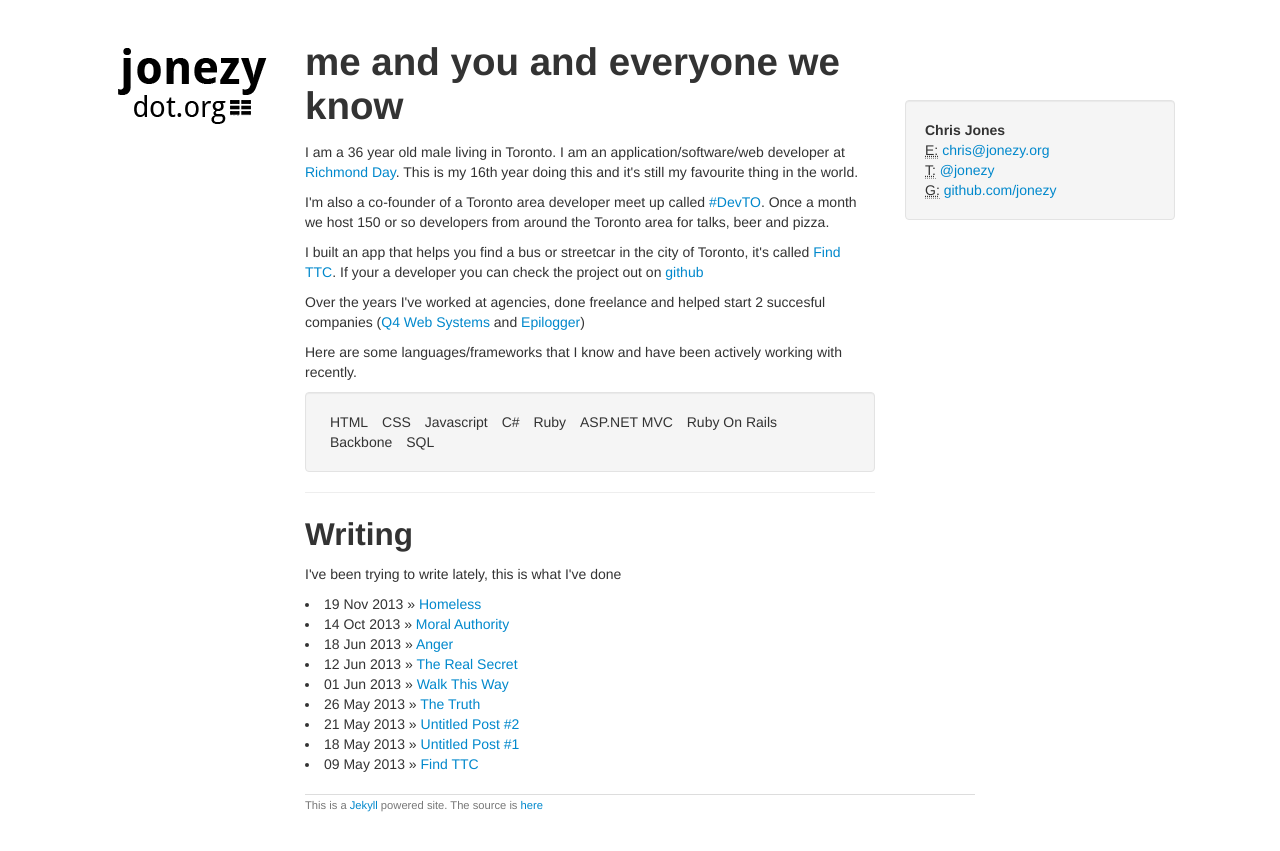
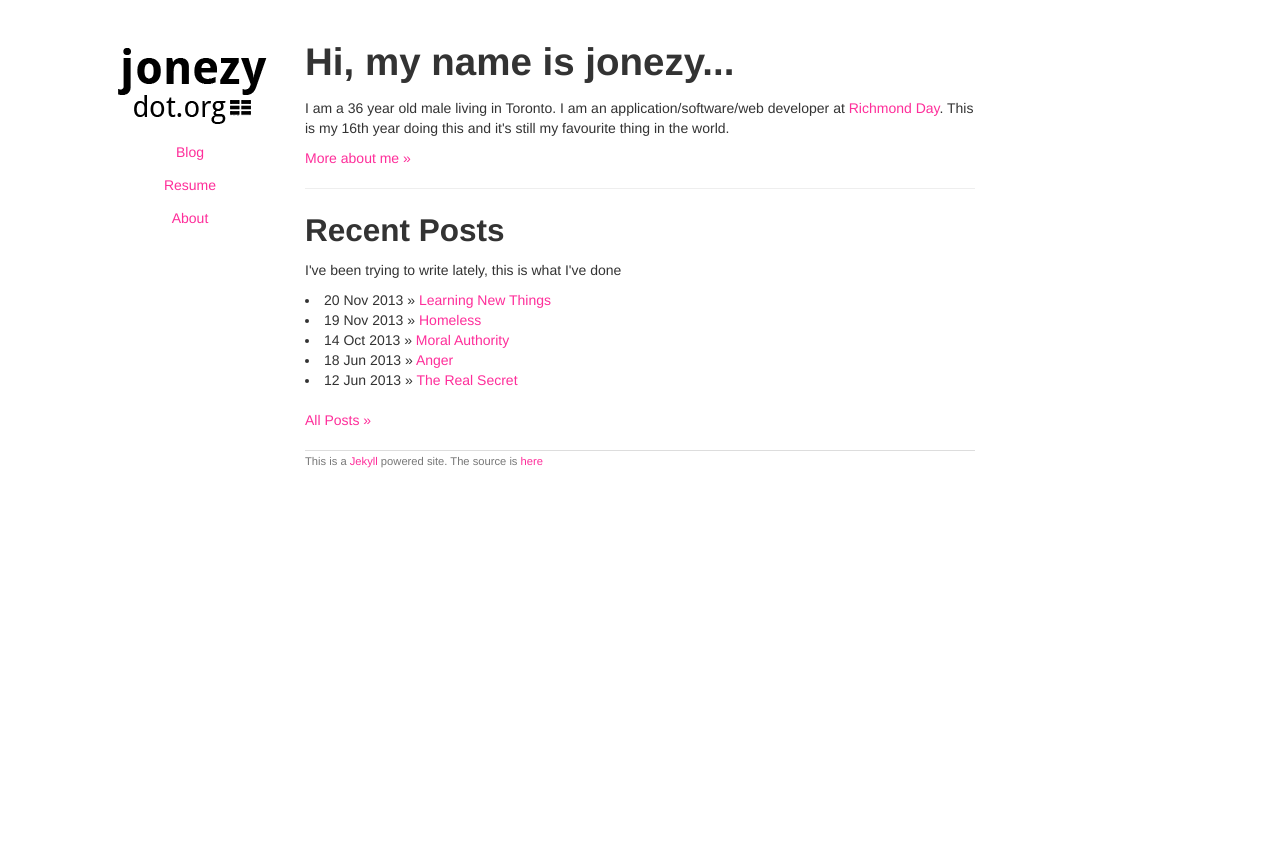
Before and after one commit to jonezy/jonezy.org, a Jekyll site: the page built from src/index.html, in a window 1280 px wide. Shown: the top 851 px of the page. Built offline with Jekyll 4.4.1, drawn with Linux system fonts in a browser that asks for light colours.

Commit message:
kinda redid the whole thing a bit
Signed-off-by: Chris Jones <chris@jonezy.org>

```diff
--- a/src/_layouts/default.html
+++ b/src/_layouts/default.html
@@ -6,38 +6,24 @@
     <meta name="viewport" content="width=device-width, initial-scale=1.0">
     <link href="/css/bootstrap.min.css" rel="stylesheet">
     <link href="/css/site.css" rel="stylesheet">
-
-<style>
-</style>
-
-<!-- HTML5 shim, for IE6-8 support of HTML5 elements -->
-<!--[if lt IE 9]>
-  <script src="../assets/js/html5shiv.js"></script>
-                                      <![endif]-->
-
 </head>
 
 <body>
 <div class="container">
     <div class="row">
         <nav class="span3">
-      <a href="/"></a>
+            <a id="logo" href="/"></a>
+            <ul class="nav nav-pills nav-stacked">
+                <li {% if page.path == "blog/index.html" %} class="active" {% endif %}><a href="{{ site.url }}/blog/">Blog</a>
+                <li {% if page.path == "resume/index.html" %} class="active" {% endif %}><a href="{{ site.url }}/resume/">Resume</a>
+                <li {% if page.path == "about/index.html" %} class="active" {% endif %}><a href="{{ site.url }}/about/">About</a>
+            </ul>
         </nav>
-    <section class="span9" id="content">
+        <section class="span7" id="content">
             <div class="row">
-        <section class="span6">
+                <section class="span7">
                     {{content}}
                 </section>
-        <aside class="span3">
-          <div class="well">
-            <address>
-              <strong>Chris Jones</strong><br/>
-              <abbr title="email">E:</abbr> <a href="mailto:chris@jonezy.org">chris@jonezy.org</a><br />
-              <abbr title="twitter">T:</abbr> <a href="http://twitter.com/jonezy">@jonezy</a></br />
-              <abbr title="github">G:</abbr> <a href="http://github.com/jonezy">github.com/jonezy</a>
-            </address>
-          </div>
-        </aside>
             </div>
             <div class="row">
                 <div class="span7">
@@ -47,8 +33,6 @@
                 </div>
             </div>
         </section>
-
-
     </div>
 </div>
 
--- /dev/null
+++ b/src/_posts/2013-11-20-learning-new-things.md
@@ -0,0 +1,27 @@
+---
+layout: post
+title: "Learning New Things"
+date: 2013-11-20 8:31 PM
+categories: writing
+post: true
+published: true
+---
+
+I happened to stumble on the [Feynman
+Technique](http://www.farnamstreetblog.com/2012/04/learn-anything-faster-with-the-feynman-technique/)
+recently.  It's basically a system for learning new things.  It goes a
+bit like this:
+
+1. Choose the concept you wish to understand
+2. Pretend your teaching the concept to someone else.
+3. If you get stuck, go back to the book.
+4. Simplify.
+
+This seems like a pretty good system to me.  There have a been a couple
+of cases in the last month or two when someone has asked me to explain a
+basic part of my job (what is javascript, what is responsive design) and
+I found that I was unable to give a clear answer.
+
+I'm going to experiment with the Feynman technique and write some blog
+posts explaining things about what I do, so that when I am asked I will
+have clear and concise answers!
--- a/src/css/site.css
+++ b/src/css/site.css
@@ -1,12 +1,13 @@
+a {color:#fe2e9a;}
 body {
   margin-top:40px;
   background:#fff;
 }
 h1 {line-height:normal;margin:0 0 14px 0;}
 nav {text-align:center;position:fixed;}
-nav a {width:180px;height:90px;display:inline-block;margin-bottom:20px;background:url(../img/logo-sm.png) no-repeat;}
-nav ul {margin-top:20px;}
- .nav-pills>.active>a,.nav-pills>.active>a:hover{color:#0088cc;background-color:#e5e5e5;}
+nav a#logo {width:180px;height:90px;display:inline-block;margin-top:0px;background:url(../img/logo-sm.png) no-repeat;}
+nav ul {margin:auto !important;width:60%;}
+.nav-pills>.active>a, .nav-pills>.active>a:hover {background-color:#fe2e9a;}
 #content {margin-left: 280px;}
 #content .well ul {margin-bottom:0;}
 aside .well {margin-top:60px;}
@@ -23,5 +24,7 @@ footer {margin-top:20px;border-top:solid 1px #ddd;font-size:80%;color:#777;}
 @media only screen and (min-width: 320px) and (max-width: 768px) {
     #content {margin-left:0;}
     nav {position:relative;}
-  aside .well {margin-top:30px;}
+    nav ul {text-align:center;width:20%;}
+    nav ul li {display:inline;float:left !important; text-align:center;}
+    aside .well {margin-top:30px;}
 }
--- a/src/index.html
+++ b/src/index.html
@@ -3,29 +3,16 @@ layout: default
 title: jonezy.org
 index: true
 ---
+<h1>Hi, my name is jonezy...</h1>
+<p>I am a 36 year old male living in Toronto. I am an application/software/web developer at <a href="http://www.richmondday.com">Richmond Day</a>. This is my 16th year doing this and it's still my favourite thing in the world.</p>
 
-<h1>me and you and everyone we know</h1>
-<p>I am a 36 year old male living in Toronto. I am an application/software/web developer at <a href="http://www.richmondday.com">Richmond Day</a>. This is my 16th year doing this and it's still my favourite thing in the world.</p>
-<p>I'm also a co-founder of a Toronto area developer meet up called <a href="http://www.devto.ca/">#DevTO</a>.  Once a month we host 150 or so developers from around the Toronto area for talks, beer and pizza. </p>
-<p>I built an app that helps you find a bus or streetcar in the city of Toronto, it's called <a href="http://www.findttc.com">Find TTC</a>. If your a developer you can check the project out on <a href="http://www.github.com/jonezy/findttc/">github</a></p>
-<p>Over the years I've worked at agencies, done freelance and helped start 2 succesful companies (<a href="http://www.q4websystems.com">Q4 Web Systems</a> and <a href="http://www.epilogger.com/">Epilogger</a>)</p>
-<p>Here are some languages/frameworks that I know and have been actively working with recently.</p>
-<div class="well">
-  <ul class="inline">
-    <li>HTML</li>
-    <li>CSS</li>
-    <li>Javascript</li>
-    <li>C#</li>
-    <li>Ruby</li>
-    <li>ASP.NET MVC</li>
-    <li>Ruby On Rails</li>
-    <li>Backbone</li>
-    <li>SQL</li>
-  </ul>
-</div>
+<a href="{{ site.url }}/about">More about me &raquo; </a>
 <hr />
-<h2>Writing</h2>
+<h2>Recent Posts</h2>
 <p>I've been trying to write lately, this is what I've done</p>
-{% for post in site.posts %}
+{% for post in site.posts limit:5 %}
 <li><span>{{ post.date | date_to_string }}</span> &raquo; <a href="{{ post.url }}">{{ post.title }}</a></li>
 {% endfor %}
+
+<br />
+<a href="{{ site.url }}/blog">All  Posts &raquo; </a>
```
Also changed, not shown: src/_layouts/resume.html (added, +60 -0 lines), src/about/index.html (added, +34 -0 lines), src/blog/index.html (added, +10 -0 lines), src/css/resume.css (added, +95 -0 lines), src/resume/index.html (added, +112 -0 lines). Lines whose indentation alone changed are shown as unchanged.
